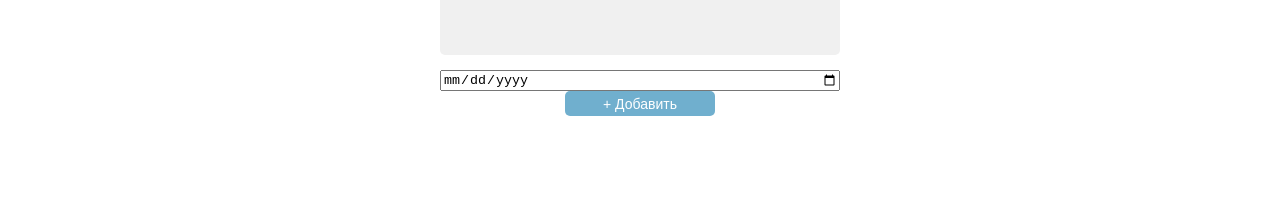
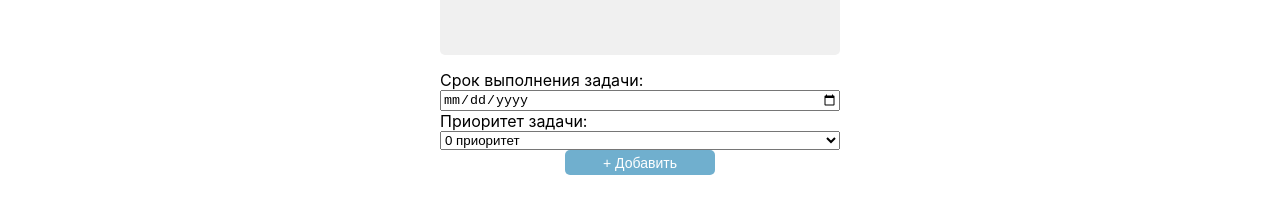
Before and after one commit to VladGin2017/timetask_front, a React (Create React App) app in the folder timetask_front/: page /today in a window 1280 px wide. Both pictures are taken after a click on the button "+ Добавить". Shown: the part 628-828 px from the top of the page. Before the commit the page ends 800 px from the top, so only its background shows below. Built offline with nearby package versions, Linux system fonts and the light colour scheme; no server answers.

Commit message:
Added new params

```diff
--- a/timetask_front/src/TodoApp/AddTodoApp.js
+++ b/timetask_front/src/TodoApp/AddTodoApp.js
@@ -5,18 +5,27 @@ export default function AddTodoApp() {
     const [title, setTitle] = useState();
     const [description, setDescription] = useState();
     const [date, setDate] = useState();
+    const [priority, setPriority] = useState();
     const { addTodo } = useContext(Context);
 
     function handleSubmit(e) {
         e.preventDefault();
-        addTodo(title, description, date);
+        addTodo(title, description, date, priority);
         }
         return (
             <div className="register-form__container">
                 <form onSubmit={handleSubmit} className='register-form__form'>
                     <input type='text' id='title' name='title' value={title} onChange={e => setTitle(e.target.value)} placeholder='Название задачи' className="register-form__input" required></input>
                     <textarea type='text' id='description' name='description' value={description} onChange={e => setDescription(e.target.value)} placeholder='Описание задачи' className="register-form__input" rows='10' cols='50' required></textarea>
+                    <label for='date'>Срок выполнения задачи:</label>
                     <input type='date' id='date' name='date' value={date} onChange={e => setDate(e.target.value)} required></input>
+                    <label for='priority'>Приоритет задачи:</label>
+                    <select name='priority' id='priority' value={priority} onChange={e => setPriority(e.target.value)}>
+                        <option value='0' className='priority-txt ft'>0 приоритет</option>
+                        <option value='1' className='priority-txt hd'>1 приоритет</option>
+                        <option value='2' className='priority-txt md'>2 приоритет</option>
+                        <option value='3' className='priority-txt nl'>3 приоритет</option>
+                    </select>
                     <input type='submit' className="btn register-form__btn" value='+ Добавить'></input>
                 </form>
             </div>
```
